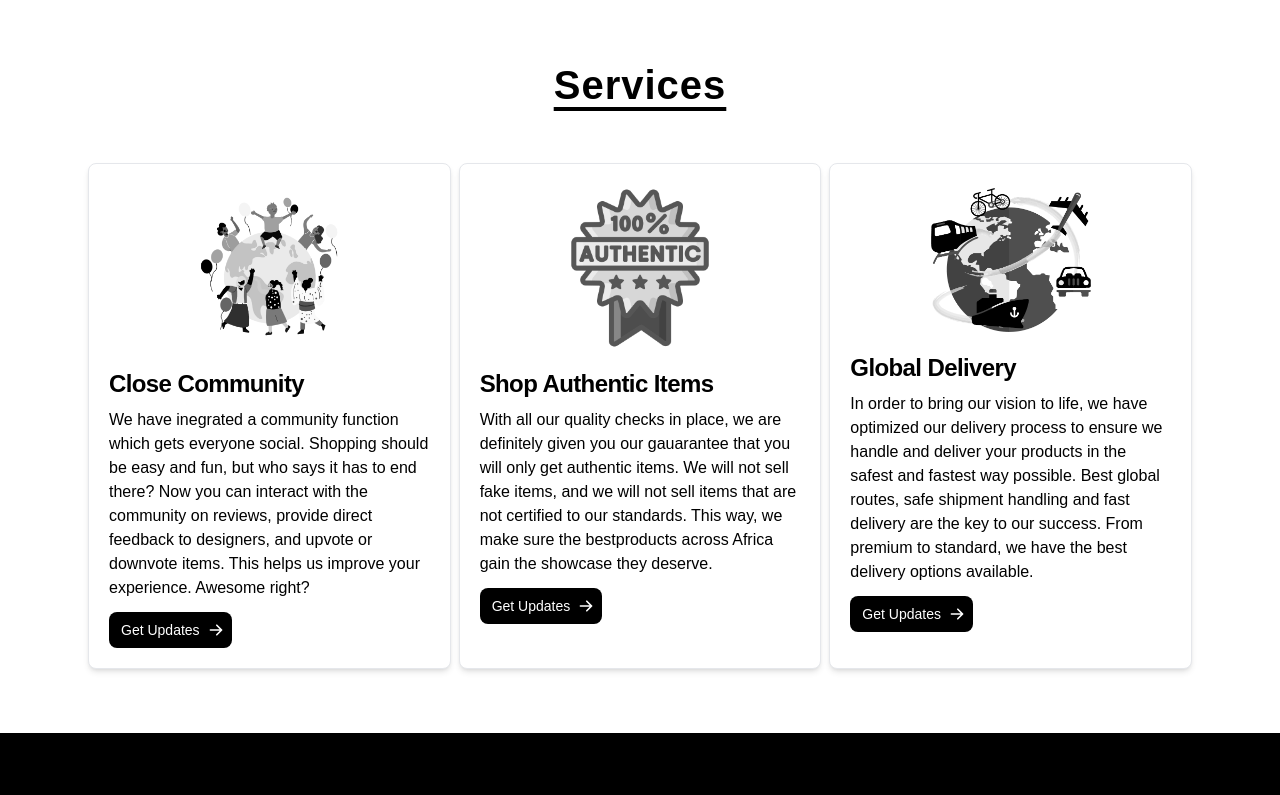
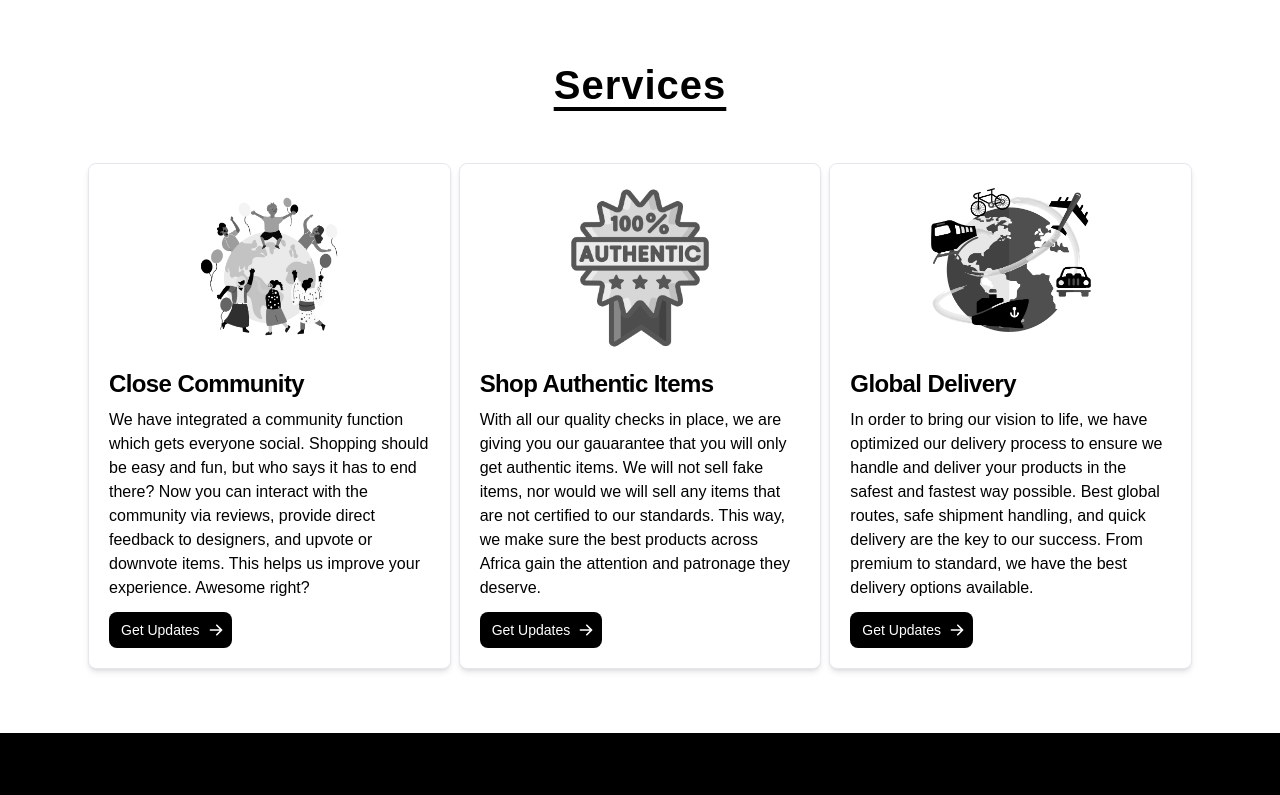
Before and after one commit to peterdtitan/afrocentric-landing-page, a React (Create React App) app: page / in a window 1280 px wide. Shown: the part 1280-2075 px from the top of the page. Built offline with nearby package versions, Linux system fonts and the light colour scheme; a web font is replaced by a local one.

Commit message:
Theme updates

```diff
--- a/src/components/Services.jsx
+++ b/src/components/Services.jsx
@@ -1,9 +1,12 @@
 import React from 'react';
-import Delivery  from '../img/delivery.png';
 import background from '../img/yellowabstract.png';
 import { BrowserRouter } from 'react-router-dom';
 import { HashLink as Link } from 'react-router-hash-link';
 import { serviceData } from "../utils/data";
+
+import Delivery  from '../img/delivery.png';
+import Community from '../img/community.png';
+import Authentic from '../img/authentic.png';
 
 const Services = () => {
   return (
@@ -17,24 +20,53 @@ const Services = () => {
       </div>
 
       <div className='flex flex-col md:grid md:grid-cols-3 gap-2 px-4 py-10 md:px-16'>
-        {serviceData.map((n) => (
         <div class="max-w-sm bg-white rounded-lg border shadow-md border-">
           <div className='flex items-center justify-center pt-6'>
-              <img class="rounded-t-lg w-40" src={n.imageSrc} alt="" />
+            <img class="rounded-t-lg w-40" src={Community} alt="" />
           </div>
           <div class="p-5 items-center ">
               <a href="#">
-                    <h5 class="mb-2 text-2xl font-bold tracking-tight text-gray-90 text-black">{n.title}</h5>
+                  <h5 class="mb-2 text-2xl font-bold tracking-tight text-gray-90 text-black">Close Community</h5>
               </a>
-                <p class="mb-3 font-normal text-black">{n.desc}</p>
+              <p class="mb-3 font-normal text-black">We have integrated a community function which gets everyone social. Shopping should be easy and fun, but who says it has to end there? Now you can interact with the community via reviews, provide direct feedback to designers, and upvote or downvote items. This helps us improve your experience. Awesome right?</p>
               <Link to="#cta" class="inline-flex items-center py-2 px-3 text-sm font-medium text-center text-white bg-black rounded-lg hover:bg-textGrey">
                 Get Updates
                   <svg aria-hidden="true" class="ml-2 -mr-1 w-4 h-4" fill="currentColor" viewBox="0 0 20 20" xmlns="http://www.w3.org/2000/svg"><path fill-rule="evenodd" d="M10.293 3.293a1 1 0 011.414 0l6 6a1 1 0 010 1.414l-6 6a1 1 0 01-1.414-1.414L14.586 11H3a1 1 0 110-2h11.586l-4.293-4.293a1 1 0 010-1.414z" clip-rule="evenodd"></path></svg>
               </Link>
           </div>
         </div>
-        ))}
 
+        <div class="max-w-sm bg-white rounded-lg border shadow-md border-">
+          <div className='flex items-center justify-center pt-6'>
+            <img class="rounded-t-lg w-40" src={Authentic} alt="" />
+          </div>
+          <div class="p-5 items-center ">
+              <a href="#">
+                  <h5 class="mb-2 text-2xl font-bold tracking-tight text-gray-90 text-black">Shop Authentic Items</h5>
+              </a>
+              <p class="mb-3 font-normal text-black">With all our quality checks in place, we are giving you our gauarantee that you will only get authentic items. We will not sell fake items, nor would we will sell any items that are not certified to our standards. This way, we make sure the best products across Africa gain the attention and patronage they deserve.</p>
+              <Link to="#cta" class="inline-flex items-center py-2 px-3 text-sm font-medium text-center text-white bg-black rounded-lg hover:bg-textGrey">
+                Get Updates
+                  <svg aria-hidden="true" class="ml-2 -mr-1 w-4 h-4" fill="currentColor" viewBox="0 0 20 20" xmlns="http://www.w3.org/2000/svg"><path fill-rule="evenodd" d="M10.293 3.293a1 1 0 011.414 0l6 6a1 1 0 010 1.414l-6 6a1 1 0 01-1.414-1.414L14.586 11H3a1 1 0 110-2h11.586l-4.293-4.293a1 1 0 010-1.414z" clip-rule="evenodd"></path></svg>
+              </Link>
+          </div>
+        </div>
+
+        <div class="max-w-sm bg-white rounded-lg border shadow-md border-">
+          <div className='flex items-center justify-center pt-6'>
+            <img class="rounded-t-lg w-40" src={Delivery} alt="" />
+          </div>
+          <div class="p-5 mt-4 items-center ">
+              <a href="#">
+                  <h5 class="mb-2 text-2xl font-bold tracking-tight text-gray-90 text-black">Global Delivery</h5>
+              </a>
+              <p class="mb-3 font-normal text-black">In order to bring our vision to life, we have optimized our delivery process to ensure we handle and deliver your products in the safest and fastest way possible. Best global routes, safe shipment handling, and quick delivery are the key to our success. From premium to standard, we have the best delivery options available.</p>
+              <Link to="#cta" class="inline-flex items-center py-2 px-3 text-sm font-medium text-center text-white bg-black rounded-lg hover:bg-textGrey">
+                Get Updates
+                  <svg aria-hidden="true" class="ml-2 -mr-1 w-4 h-4" fill="currentColor" viewBox="0 0 20 20" xmlns="http://www.w3.org/2000/svg"><path fill-rule="evenodd" d="M10.293 3.293a1 1 0 011.414 0l6 6a1 1 0 010 1.414l-6 6a1 1 0 01-1.414-1.414L14.586 11H3a1 1 0 110-2h11.586l-4.293-4.293a1 1 0 010-1.414z" clip-rule="evenodd"></path></svg>
+              </Link>
+          </div>
+        </div>
       </div>
     </div>
     </BrowserRouter>
--- a/src/utils/data.js
+++ b/src/utils/data.js
@@ -6,20 +6,20 @@ export const serviceData = [
     {
         id : 1,
         title : 'Close Community',
-        desc : 'We have inegrated a community function which gets everyone social. Shopping should be easy and fun, but who says it has to end there? Now you can interact with the community on reviews, provide direct feedback to designers, and upvote or downvote items. This helps us improve your experience. Awesome right?',
+        desc : 'We have integrated a community function which gets everyone social. Shopping should be easy and fun, but who says it has to end there? Now you can interact with the community via reviews, provide direct feedback to designers, and upvote or downvote items. This helps us improve your experience. Awesome right?',
         imageSrc : Community
     },
     {
         id : 2,
         title : 'Shop Authentic Items',
-        desc : 'With all our quality checks in place, we are definitely given you our gauarantee that you will only get authentic items. We will not sell fake items, and we will not sell items that are not certified to our standards. This way, we make sure the bestproducts across Africa gain the showcase they deserve.',
+        desc : 'With all our quality checks in place, we are giving you our gauarantee that you will only get authentic items. We will not sell fake items, nor would we will sell any items that are not certified to our standards. This way, we make sure the best products across Africa gain the attention and patronage they deserve.',
         imageSrc : Authentic
     },
 
     {
         id : 3,
         title : 'Global Delivery',
-        desc : 'In order to bring our vision to life, we have optimized our delivery process to ensure we handle and deliver your products in the safest and fastest way possible. Best global routes, safe shipment handling and fast delivery are the key to our success. From premium to standard, we have the best delivery options available.',
+        desc : 'In order to bring our vision to life, we have optimized our delivery process to ensure we handle and deliver your products in the safest and fastest way possible. Best global routes, safe shipment handling, and quick delivery are the key to our success. From premium to standard, we have the best delivery options available.',
         imageSrc : Delivery
     },
 ]
```
Lines whose indentation alone changed are shown as unchanged.
